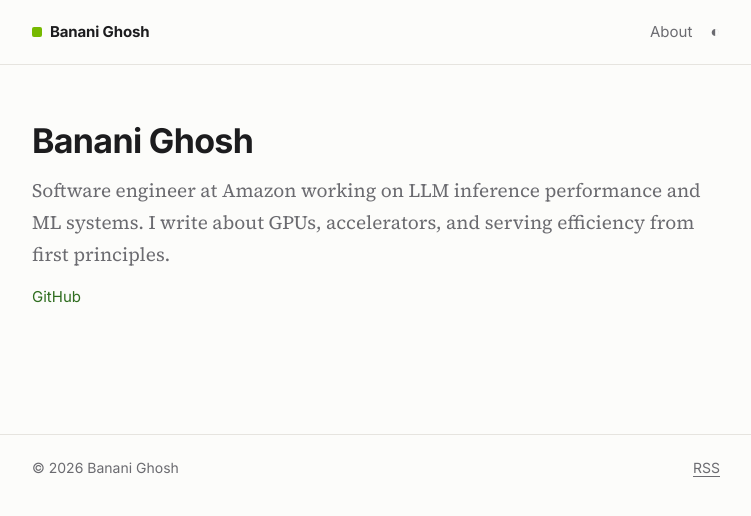
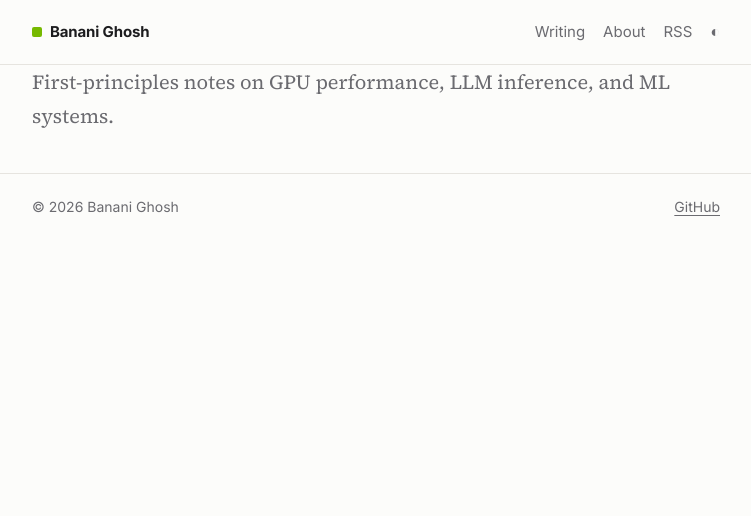
Before and after one commit to bananighosh/bananighosh.github.io, a Jekyll site: the page built from index.html, in a window 1280 px wide. Shown: the top 516 px of the page, without its empty margins (264-1015 px from the left). Built offline with Jekyll 4.4.1, drawn with Linux system fonts in a browser that asks for light colours.

Commit message:
Revert site design to the original theme; strip About to a stub
Co-Authored-By: Claude Opus 5.5 <noreply@anthropic.com>
Claude-Session: https://claude.ai/code/session_01K2HJxVzaKNb3x7zQA1gymF

```diff
--- a/_config.yml
+++ b/_config.yml
@@ -1,25 +1,12 @@
 title: Banani Ghosh
-description: Software engineer at Amazon working on LLM inference performance and ML systems. I write about GPUs, accelerators, and serving efficiency from first principles.
+description: First-principles notes on GPU performance, LLM inference, and ML systems.
 author: Banani Ghosh
 url: "https://bananighosh.github.io"
 baseurl: ""
 
-# Profile links on the homepage. Leave a value empty to hide that link.
-links:
-  github: bananighosh
-  linkedin: ""   # LinkedIn slug, e.g. banani-ghosh
-  x: ""          # X handle without @
-  leetcode: ""   # LeetCode username
-  resume: ""     # e.g. /assets/resume.pdf after adding the file
-  email: ""      # public contact email
-
-# Used by jekyll-seo-tag for link previews
-twitter:
-  username: ""
-social:
-  name: Banani Ghosh
-  links:
-    - https://github.com/bananighosh
+github_username: bananighosh
+x_username: ""        # add your X handle without @
+linkedin_username: "" # add your LinkedIn slug
 
 permalink: /:year/:month/:title/
 timezone: America/Los_Angeles
--- a/_includes/links.html
+++ /dev/null
@@ -1,9 +0,0 @@
-{% assign l = site.links %}
-<ul class="profile-links">
-  {% if l.github != "" %}<li><a href="https://github.com/{{ l.github }}">GitHub</a></li>{% endif %}
-  {% if l.linkedin != "" %}<li><a href="https://www.linkedin.com/in/{{ l.linkedin }}">LinkedIn</a></li>{% endif %}
-  {% if l.x != "" %}<li><a href="https://x.com/{{ l.x }}">X</a></li>{% endif %}
-  {% if l.leetcode != "" %}<li><a href="https://leetcode.com/u/{{ l.leetcode }}">LeetCode</a></li>{% endif %}
-  {% if l.resume != "" %}<li><a href="{{ l.resume | relative_url }}">Resume</a></li>{% endif %}
-  {% if l.email != "" %}<li><a href="mailto:{{ l.email }}">Email</a></li>{% endif %}
-</ul>
--- a/_layouts/default.html
+++ b/_layouts/default.html
@@ -8,7 +8,9 @@
     <div class="wrap">
       <a class="brand" href="{{ '/' | relative_url }}">{{ site.title }}</a>
       <nav>
+        <a href="{{ '/' | relative_url }}">Writing</a>
         <a href="{{ '/about/' | relative_url }}">About</a>
+        <a href="{{ '/feed.xml' | relative_url }}">RSS</a>
         <button class="theme-toggle" type="button" aria-label="Toggle theme" onclick="toggleTheme()">◐</button>
       </nav>
     </div>
--- a/assets/css/style.css
+++ b/assets/css/style.css
@@ -42,19 +42,12 @@ nav a { color: var(--muted); text-decoration: none; }
 nav a:hover { color: var(--fg); }
 .theme-toggle { background: none; border: 0; color: var(--muted); font-size: 16px; cursor: pointer; padding: 0; }
 
-main.wrap { padding: 48px 16px 80px; }
-.hero { margin: 8px 0 48px; }
-.hero h1 { font: 700 34px/1.2 var(--sans); letter-spacing: -0.02em; margin: 0 0 12px; }
-.hero p { font-size: 19px; color: var(--muted); margin: 0 0 16px; }
-.profile-links { list-style: none; padding: 0; margin: 0; display: flex; flex-wrap: wrap; gap: 6px 18px; font: 15px var(--sans); }
-.profile-links a { color: var(--link); text-decoration: none; }
-.profile-links a:hover { text-decoration: underline; }
-main > .profile-links { margin-top: 28px; }
-.section-label { font: 600 13px var(--sans); color: var(--muted); text-transform: uppercase; letter-spacing: 0.08em; border-bottom: 1px solid var(--rule); padding-bottom: 6px; margin: 0 0 8px; }
+main { padding: 48px 16px 80px; }
+.intro p { font-size: 20px; color: var(--muted); margin: 0 0 40px; }
 
+.post-list .year { font: 600 13px var(--sans); color: var(--muted); text-transform: uppercase; letter-spacing: 0.08em; border-bottom: 1px solid var(--rule); padding-bottom: 6px; margin: 32px 0 8px; }
 .post-list ul { list-style: none; padding: 0; margin: 0; }
-.post-list li:last-child { border-bottom: 0; }
-.post-list li { padding: 16px 0; border-bottom: 1px solid var(--rule); display: grid; grid-template-columns: 1fr auto; column-gap: 16px; }
+.post-list li { padding: 14px 0; display: grid; grid-template-columns: 1fr auto; column-gap: 16px; }
 .post-list li a { font: 600 18px/1.4 var(--sans); color: var(--fg); text-decoration: none; }
 .post-list li a:hover { color: var(--link); }
 .post-list time { font: 14px var(--mono); color: var(--muted); white-space: nowrap; }
@@ -106,8 +99,6 @@ mjx-container[display="true"] { overflow-x: auto; overflow-y: hidden; }
 
 @media (max-width: 560px) {
   body { font-size: 16px; }
-  .hero h1 { font-size: 28px; }
-  .hero p { font-size: 17px; }
   .post-header h1 { font-size: 27px; }
   nav { gap: 12px; }
   .post-list li { grid-template-columns: 1fr; }
--- a/index.html
+++ b/index.html
@@ -1,23 +1,23 @@
 ---
 layout: default
+title: Writing
 ---
-<section class="hero">
-  <h1>{{ site.author }}</h1>
+<section class="intro">
   <p>{{ site.description }}</p>
-  {% include links.html %}
 </section>
 
-{% if site.posts.size > 0 %}
 <section class="post-list">
-  <h2 class="section-label">Writing</h2>
+  {% assign by_year = site.posts | group_by_exp: "p", "p.date | date: '%Y'" %}
+  {% for year in by_year %}
+    <h2 class="year">{{ year.name }}</h2>
     <ul>
-    {% for post in site.posts %}
+      {% for post in year.items %}
       <li>
         <a href="{{ post.url | relative_url }}">{{ post.title }}</a>
-      <time datetime="{{ post.date | date_to_xmlschema }}">{{ post.date | date: "%B %Y" }}</time>
+        <time datetime="{{ post.date | date_to_xmlschema }}">{{ post.date | date: "%b %-d" }}</time>
         {% if post.summary %}<p>{{ post.summary }}</p>{% endif %}
       </li>
       {% endfor %}
     </ul>
+  {% endfor %}
 </section>
-{% endif %}
```
Also changed, not shown: other parts of _layouts/default.html (+3 -1 lines), about.md (+2 -8 lines). Lines whose indentation alone changed are shown as unchanged.
